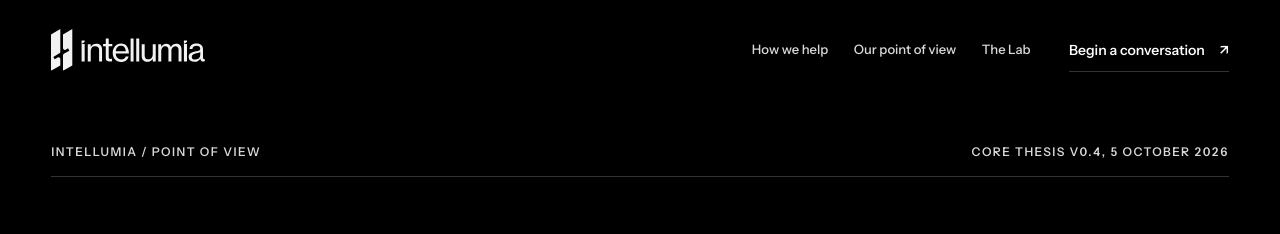
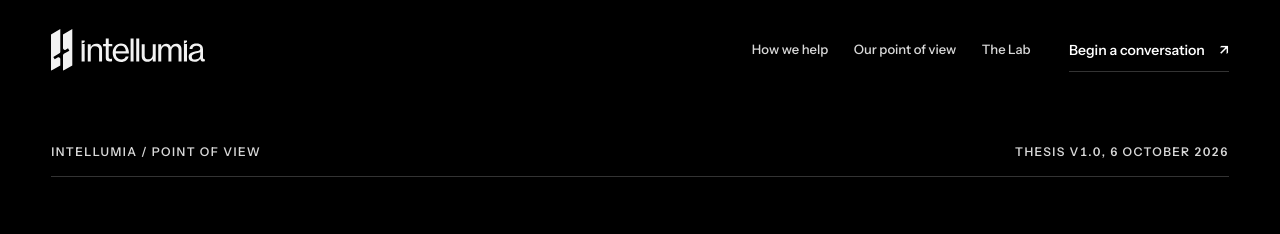
Before and after one commit to Intellumia/Intellumia-website, a Next.js app: page /point-of-view in a window 1280 px wide. Shown: the top 234 px of the page. Built offline with nearby package versions, Linux system fonts and the light colour scheme.

Commit message:
Website: thesis labels follow Brand System v1.0

```diff
--- a/app/globals.css
+++ b/app/globals.css
@@ -49,7 +49,7 @@
   --intelligence-light: #5623a8;
   --font-operating: 'Instrument Sans', 'Helvetica Neue', Arial, sans-serif;
   --font-vision: 'Instrument Serif', Georgia, serif;
-  --font-intelligence: 'Instrument Sans', 'Helvetica Neue', Arial, sans-serif; /* system register: Instrument Sans set uppercase, tracked, tabular figures. Brand System v0.7 retired Recursive Mono. */
+  --font-intelligence: 'Instrument Sans', 'Helvetica Neue', Arial, sans-serif; /* system register: Instrument Sans set uppercase, tracked, tabular figures. Recursive Mono retired on 6 Oct 2026. */
   --content-max: 1600px;
   --page-gutter: max(clamp(20px, 4vw, 64px), calc((100vw - var(--content-max)) / 2));
   --section-block: clamp(88px, 9vw, 132px);
@@ -2398,7 +2398,7 @@ a {
   }
 }
 
-/* ---- v0.8: conversion layer, evidence strip, decision map, plate ---- */
+/* ---- conversion layer, evidence strip, decision map, plate ---- */
 .hero-actions {
   display: flex;
   flex-wrap: wrap;
@@ -2725,7 +2725,7 @@ a {
   }
 }
 
-/* ---- v0.9: thesis essay ---- */
+/* ---- thesis essay ---- */
 .essay-section {
   display: grid;
   grid-template-columns: repeat(12, minmax(0, 1fr));
--- a/app/point-of-view/full/page.tsx
+++ b/app/point-of-view/full/page.tsx
@@ -6,7 +6,7 @@ import SiteHeader from '../../components/SiteHeader';
 export const metadata: Metadata = {
   title: 'The full argument | Intellumia',
   description:
-    'Intellumia’s thesis v0.3: intelligence is free, judgement is the moat, and the layer a company’s judgement lives on should be its own. With sources, and what would change our mind.',
+    'Intellumia’s thesis: intelligence is free, judgement is the moat, and the layer a company’s judgement lives on should be its own. With sources, and what would change our mind.',
   alternates: {
     canonical: '/point-of-view/full',
   },
@@ -51,7 +51,7 @@ export default function FullArgumentPage() {
           <div className="pov-hero-grid">
             <div className="hero-label system-label">
               <span>Intellumia / Point of view</span>
-              <span>Thesis v0.3, 5 October 2026</span>
+              <span>Thesis v1.0, 6 October 2026</span>
             </div>
             <h1 id="pov-title">
               Intelligence is free. <em>Judgement is the moat.</em>
--- a/app/point-of-view/page.tsx
+++ b/app/point-of-view/page.tsx
@@ -41,7 +41,7 @@ export default function PointOfViewPage() {
           <div className="pov-hero-grid">
             <div className="hero-label system-label">
               <span>Intellumia / Point of view</span>
-              <span>Core thesis v0.4, 5 October 2026</span>
+              <span>Thesis v1.0, 6 October 2026</span>
             </div>
             <h1 id="pov-title">
               Your judgement is unprotected. <em>Own the layer it lives on.</em>
@@ -152,7 +152,7 @@ export default function PointOfViewPage() {
             </ol>
             <p>
               <Link href="/point-of-view/full">Read the full argument, with sources</Link>
-              {' '}(Thesis v0.3, October 2026).
+              {' '}(Thesis v1.0, October 2026).
             </p>
           </div>
         </section>
```
